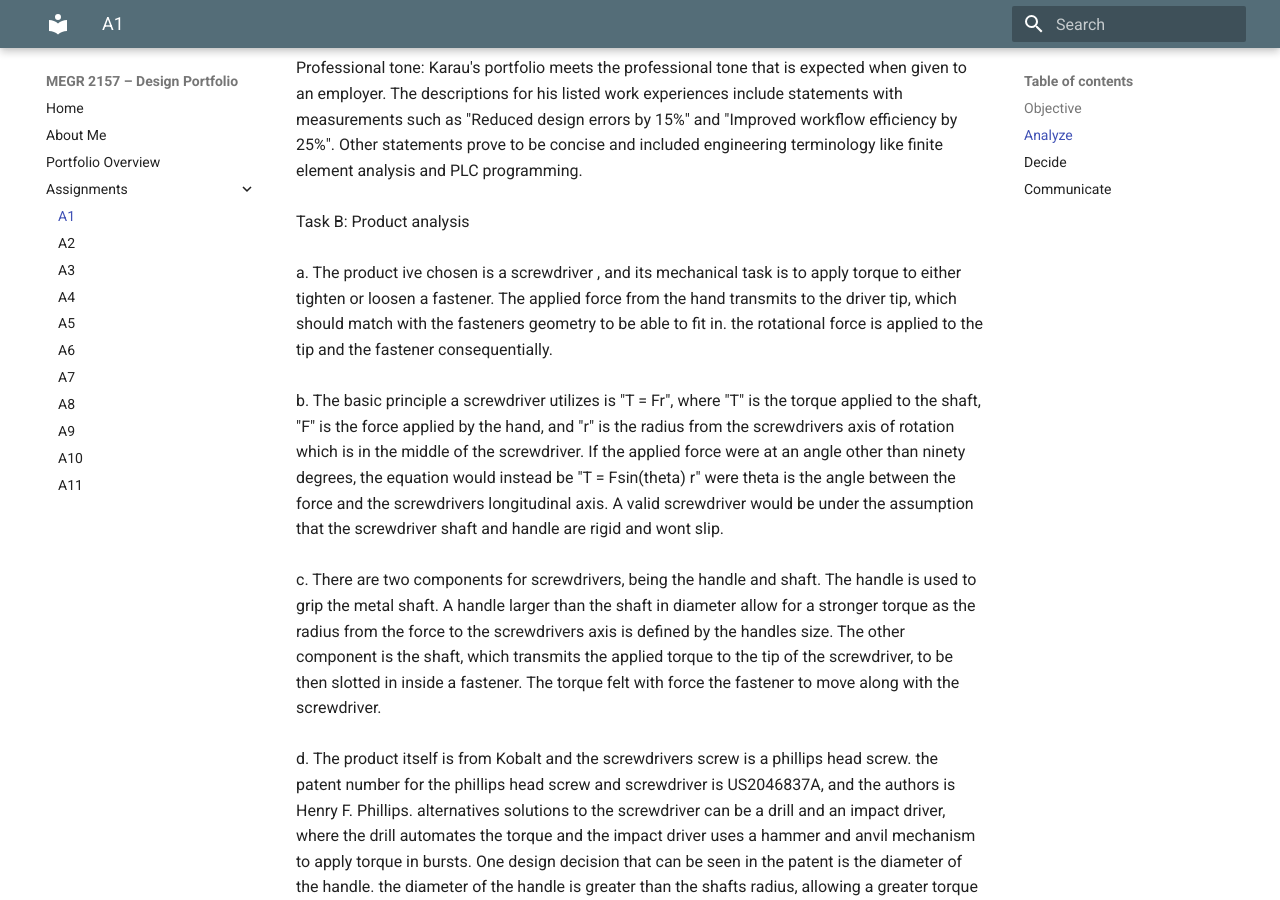
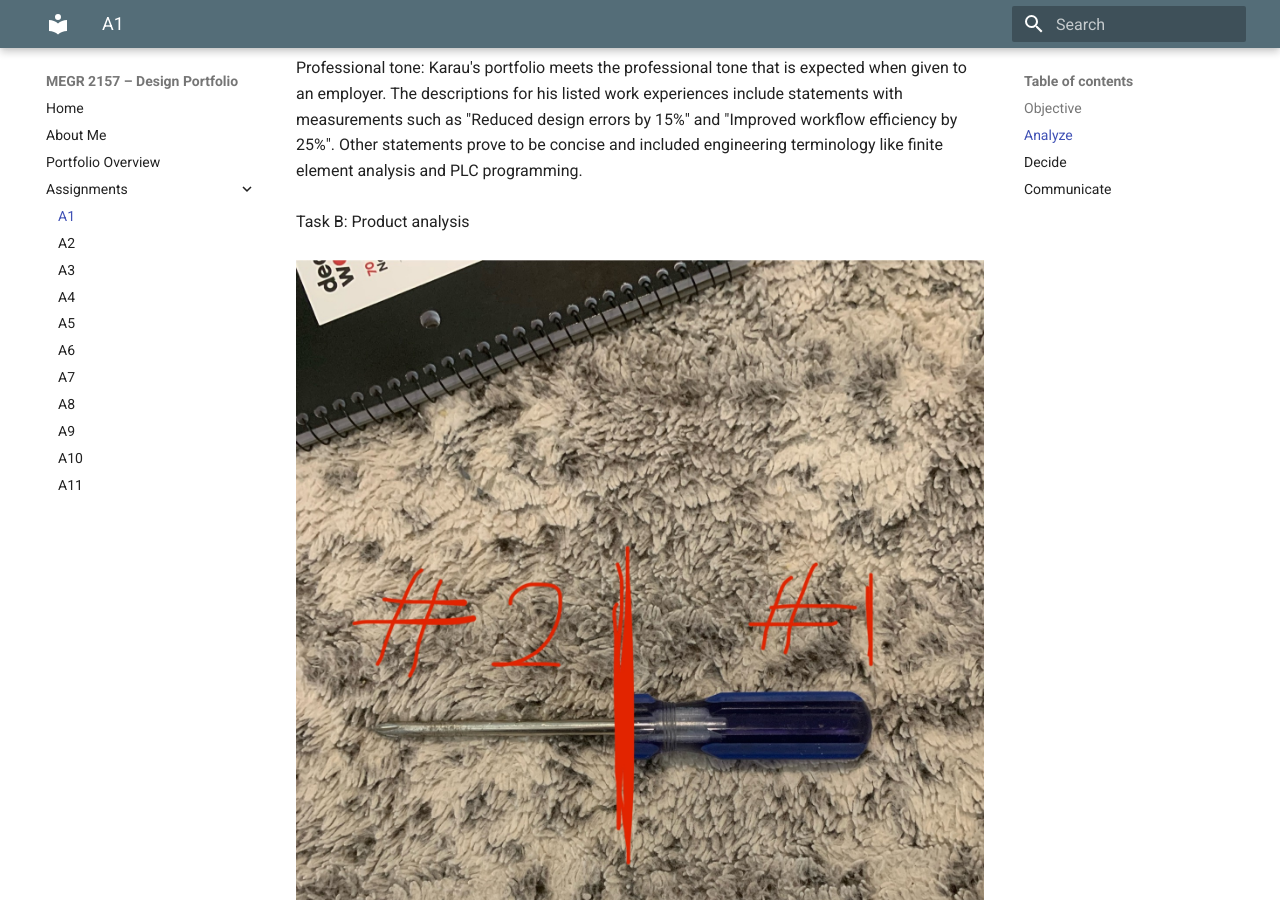
Before and after one commit to ajchiocca/megr2157-portfolio, an MkDocs documentation site: the page built from docs/assignments/A01/index.md, in a window 1280 px wide and 900 px high, scrolled down 1709 px. Built offline with MkDocs 1.6.1 and Material for MkDocs 9.7.7, drawn with Linux system fonts in a browser that asks for light colours.

Commit message:
Add product analysis and image for Kobalt Screwdriver
Added an image of the Kobalt Screwdriver and provided detailed analysis of its mechanical function and torque principles.

```diff
--- a/docs/assignments/A01/index.md
+++ b/docs/assignments/A01/index.md
@@ -40,6 +40,7 @@ Professional tone: Karau's portfolio meets the professional tone that is expecte
 Task B: Product analysis
 <br>
 <br>
+![Kobalt Screwdriver](IMG_1368.jpg)
 a. The product ive chosen is a screwdriver , and its mechanical task is to apply torque to either tighten or loosen a fastener. The applied force from the hand transmits to the driver tip, which should match with the fasteners geometry to be able to fit in. the rotational force is applied to the tip and the fastener consequentially.
 <br>
 <br>
```
